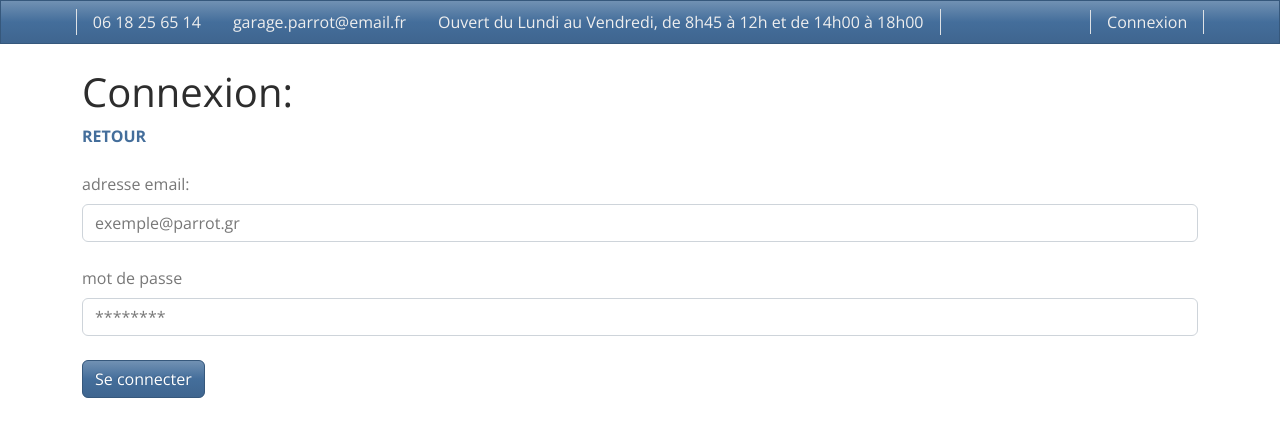
After one commit to NekoDev67/garageParrot, a Symfony app: template templates/pages/security/login.html.twig in a window 1280 px wide. The commit adds this page. Shown: the top 437 px of the page. Run offline with Twig, Linux system fonts and the light colour scheme; the template is opened without the code that fills it, so the values that code supplies are empty; some libraries are stand-ins or nearby versions.

Commit message:
setting up login form

```diff
--- a/templates/elements/_header.html.twig
+++ b/templates/elements/_header.html.twig
@@ -8,7 +8,7 @@
                 </tr>
             </table>
     </div>
-    <a href="#" class="text-decoration-none text-reset border-start border-end px-3">
+    <a href="{{ path('security.login') }}" class="text-decoration-none text-reset border-start border-end px-3">
         Connexion
     </a>
 </nav>
--- a/templates/pages/home.html.twig
+++ b/templates/pages/home.html.twig
@@ -13,7 +13,6 @@
     </div>
 {% endfor %}
 
-        <a href = "#">Inscription</a>
         <p>Tu cherches à acheter une nouvelle voiture <small><a href="{{ path('car') }}" class="text-decoration-none text-success">click ici</a></small><br>
         ou tu cherches à vendre une voiture <small><a href="{{ path('car.new') }}" class="text-decoration-none text-success">click ici</a></small></p>
     </div>
--- /dev/null
+++ b/templates/pages/security/login.html.twig
@@ -0,0 +1,29 @@
+{% extends 'base.html.twig' %}
+
+{% block title %}GarageParrot - Connexion{% endblock %}
+
+{% block body %}
+    <div class='container'>
+        <h1 class='mt-4'>Connexion:</h1>
+        <a href="{{ path('home.index') }}" class="d-block mx-auto text-decoration-none text-primary fw-bold">RETOUR</a>
+        {% if error %}
+            <div class="alert alert-danger"> {{ error.messageKey|trans(error.messageData, 'security') }} </div>
+        {% endif %}
+        <form action="{{ path('security.login') }}" method="post">
+
+            <div class="form-group">
+                <label for="email"  class="form-label mt-4">adresse email:</label>
+                <input type="email" class="form-control" id="username" name="_username" placeholder ="exemple@parrot.gr" value="{{ last_username }}"/>
+            </div>
+
+            <div class="form-group">
+                <label for="password" class="form-label mt-4">mot de passe</label>
+                <input type="password" class="form-control" id="password" name="_password" placeholder ="********" />
+            </div>
+            <button type="submit" class="btn btn-primary mt-4">
+                Se connecter
+            </button>
+        </form>
+
+    </div>
+{% endblock %}
```
Also changed, not shown: src/Controller/SecurityController.php (added, +26 -0 lines), 1 other file.
